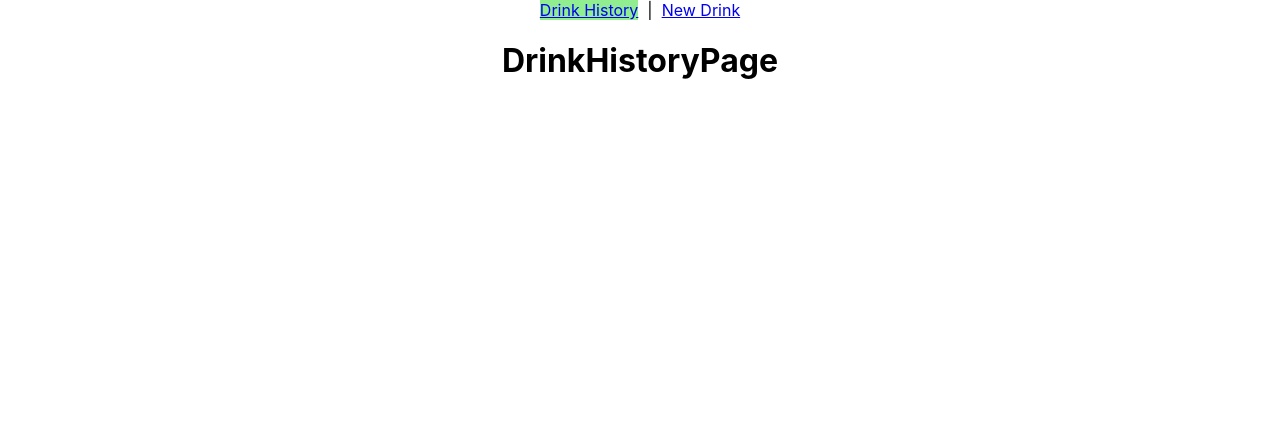
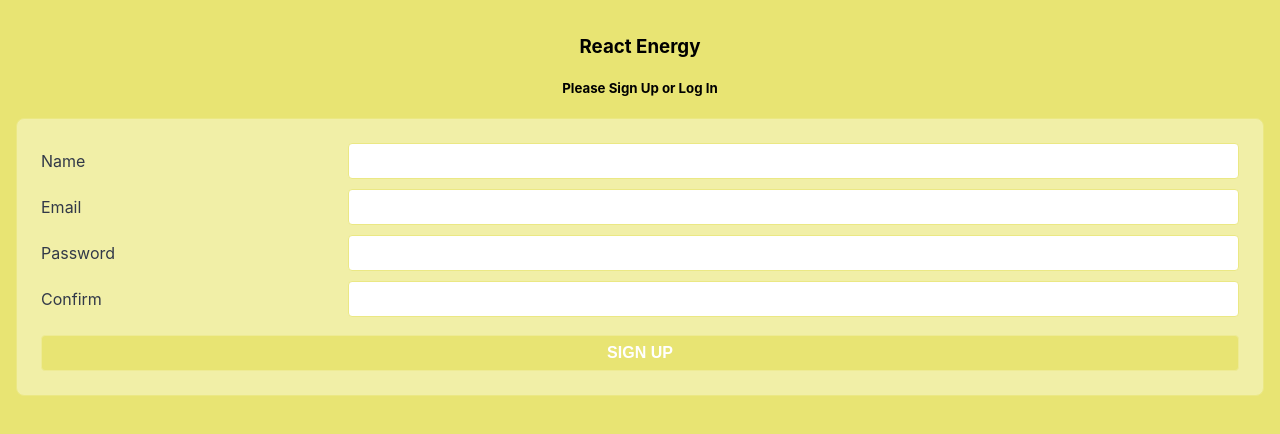
Before and after one commit to cobycobyk/react-energy, a React (Create React App) app: page /drinks in a window 1280 px wide. Shown: the top 434 px of the page. Built offline with nearby package versions, Linux system fonts and the light colour scheme.

Commit message:
part 3 complete

```diff
--- /dev/null
+++ b/src/components/SignUpForm/SignUpForm.jsx
@@ -0,0 +1,45 @@
+import { Component } from 'react';
+
+export default class SignUpForm extends Component {
+  state = {
+    name: '',
+    email: '',
+    password: '',
+    confirm: '',
+    error: '',
+  }
+
+  handleChange = (evt) => {
+    this.setState({
+      [evt.target.name]: evt.target.value,
+      error: '',
+    })
+  };
+
+  handleSubmit = (evt) => {
+    evt.preventDefault();
+    alert(JSON.stringify(this.state));
+  }
+
+  render() {
+    const disable = this.state.password !== this.state.confirm;
+    return (
+      <div>
+        <div className="form-container">
+          <form autoComplete="off" onSubmit={this.handleSubmit}>
+            <label>Name</label>
+            <input type="text" name="name" value={this.state.name} onChange={this.handleChange} required />
+            <label>Email</label>
+            <input type="email" name="email" value={this.state.email} onChange={this.handleChange} required />
+            <label>Password</label>
+            <input type="password" name="password" value={this.state.password} onChange={this.handleChange} required />
+            <label>Confirm</label>
+            <input type="password" name="confirm" value={this.state.confirm} onChange={this.handleChange} required />
+            <button type="submit" disabled={disable}>SIGN UP</button>
+          </form>
+        </div>
+        <p className="error-message">&nbsp;{this.state.error}</p>
+      </div>
+    );
+  }
+}
--- a/src/index.css
+++ b/src/index.css
@@ -1,13 +1,152 @@
+:root {
+  --white: #FFFFFF;
+  --tan-1: #F1EFA7;
+  --tan-2: #EEEB95;
+  --tan-3: #EBE884;
+  --tan-4: #E8E473;
+  --green: #32965D;
+  --text-light: #C1DBE3;
+  --text-dark: #323948;
+}
+
+*, *:before, *:after {
+  box-sizing: border-box;
+}
+
 body {
   margin: 0;
   font-family: -apple-system, BlinkMacSystemFont, 'Segoe UI', 'Roboto', 'Oxygen',
-    'Ubuntu', 'Cantarell', 'Fira Sans', 'Droid Sans', 'Helvetica Neue',
-    sans-serif;
+  'Ubuntu', 'Cantarell', 'Fira Sans', 'Droid Sans', 'Helvetica Neue',
+  sans-serif;
   -webkit-font-smoothing: antialiased;
   -moz-osx-font-smoothing: grayscale;
+  background-color: var(--tan-4);
+  padding: 2vmin;
+  height: 100vh;
 }
 
 code {
   font-family: source-code-pro, Menlo, Monaco, Consolas, 'Courier New',
     monospace;
 }
+
+#root {
+  height: 100%;
+}
+
+.align-ctr {
+  text-align: center;
+}
+
+.align-rt {
+  text-align: right;
+}
+
+.smaller {
+  font-size: smaller;
+}
+
+.flex-ctr-ctr {
+  display: flex;
+  justify-content: center;
+  align-items: center;
+}
+
+.flex-col {
+  flex-direction: column;
+}
+
+.flex-j-end {
+  justify-content: flex-end;
+}
+
+.scroll-y {
+  overflow-y: scroll;
+}
+
+.section-heading {
+  display: flex;
+  justify-content: space-around;
+  align-items: center;
+  background-color: var(--tan-1);
+  color: var(--text-dark);
+  border: .1vmin solid var(--tan-3);
+  border-radius: 1vmin;
+  padding: .6vmin;
+  text-align: center;
+  font-size: 2vmin;
+}
+
+.form-container {
+  padding: 3vmin;
+  background-color: var(--tan-1);
+  border: .1vmin solid var(--tan-3);
+  border-radius: 1vmin;
+}
+
+p.error-message {
+  color: var(--green);
+  text-align: center;
+}
+
+form {
+  display: grid;
+  grid-template-columns: 1fr 3fr;
+  gap: 1.25vmin;
+  color: var(--text-dark);
+}
+
+label {
+  font-size: 2vmin;
+  display: flex;
+  align-items: center;
+}
+
+input {
+  padding: 1vmin;
+  font-size: 2vmin;
+  border: .1vmin solid var(--tan-3);
+  border-radius: .5vmin;
+  color: var(--text-dark);
+  background-image: none !important; /* prevent lastpass */
+  outline: none;
+}
+
+input:focus {
+  border-color: var(--green);
+}
+
+button, a.button {
+  margin: 1vmin;
+  padding: 1vmin;
+  color: var(--white);
+  background-color: var(--green);
+  font-size: 2vmin;
+  font-weight: bold;
+  text-decoration: none;
+  text-align: center;
+  border: .1vmin solid var(--tan-2);
+  border-radius: .5vmin;
+  outline: none;
+  cursor: pointer;
+}
+
+button.btn-sm {
+  font-size: 1.5vmin;
+  padding: .6vmin .8vmin;
+}
+
+button.btn-xs {
+  font-size: 1vmin;
+  padding: .4vmin .5vmin;
+}
+
+button:disabled, form:invalid button[type="submit"] {
+  cursor: not-allowed;
+  background-color: var(--tan-4);
+}
+
+button[type="submit"] {
+  grid-column: span 2;
+  margin: 1vmin 0 0;
+}
--- a/src/pages/App/App.jsx
+++ b/src/pages/App/App.jsx
@@ -7,7 +7,7 @@ import DrinkHistoryPage from '../DrinkHistoryPage/DrinkHistoryPage';
 import NavBar from '../../components/NavBar/NavBar';
 
 export default function App() {
-  const [user, setUser] = useState({})
+  const [user, setUser] = useState(null)
   return (
     <main className="App">
       {user ?
--- a/src/pages/AuthPage/AuthPage.jsx
+++ b/src/pages/AuthPage/AuthPage.jsx
@@ -1,5 +1,11 @@
+import SignUpForm from '../../components/SignUpForm/SignUpForm';
+
 export default function AuthPage() {
   return (
-    <h1>AuthPage</h1>
+    <main>
+      <h3>React Energy</h3>
+      <h5>Please Sign Up or Log In</h5>
+      <SignUpForm />
+    </main>
   )
 }
```
Also changed, not shown: src/utilities/users-api.js (added), src/utilities/users-service.js (added), 1 other file (tests, documents, lock files or other folders).
